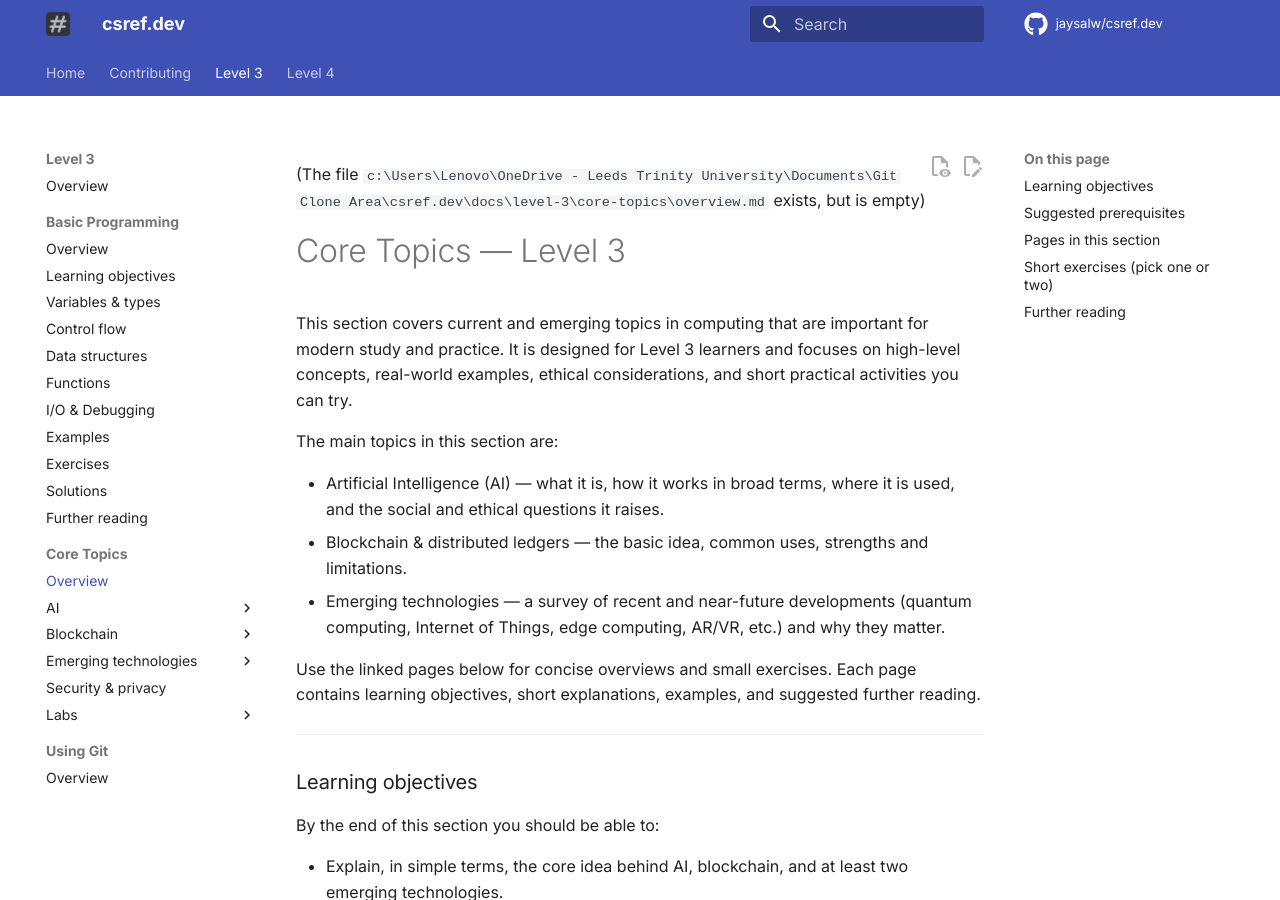
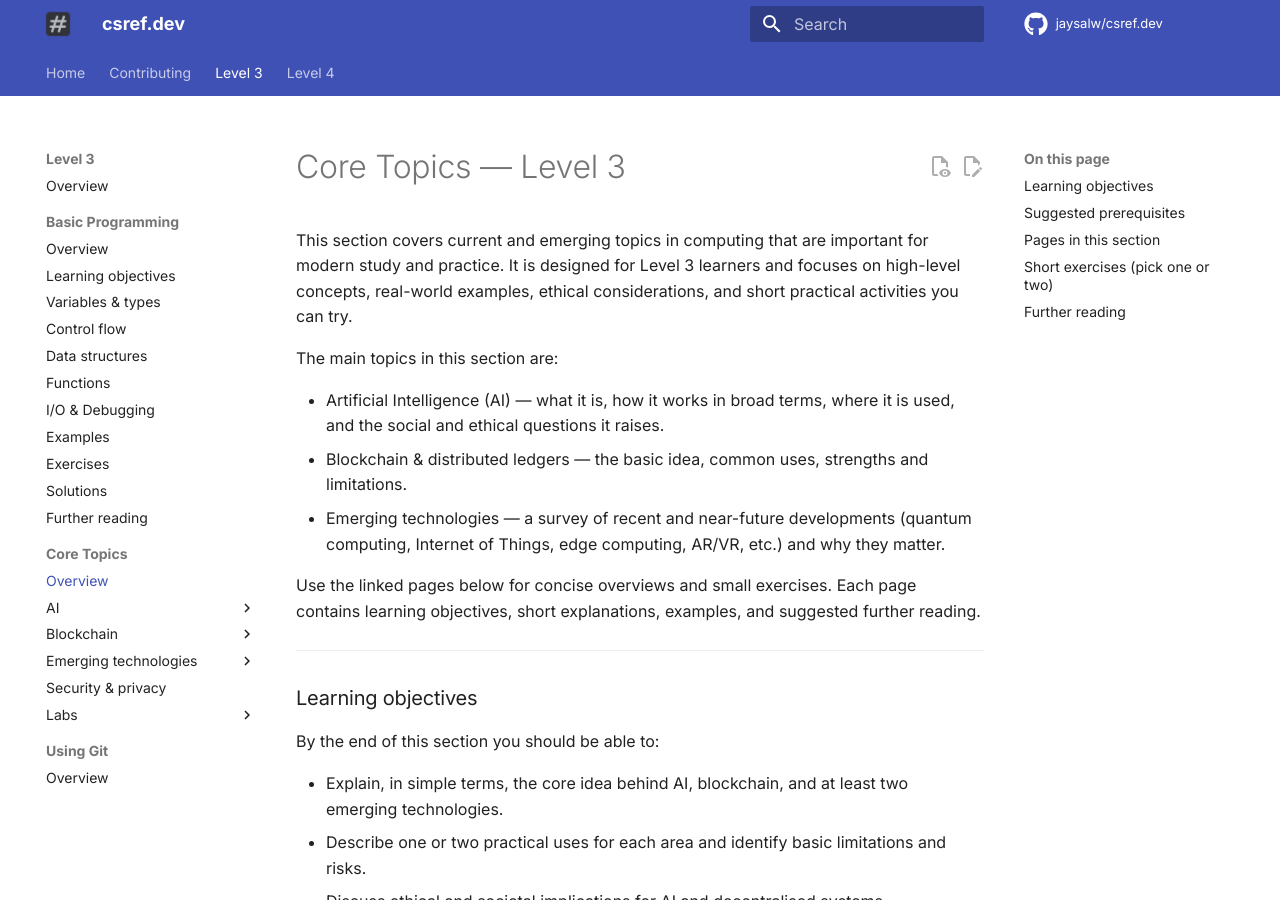
Before and after one commit to jaysalw/csref.dev, an MkDocs documentation site: the page built from docs/level-3/core-topics/overview.md, in a window 1280 px wide and 900 px high. Built offline with MkDocs 1.6.1 and Material for MkDocs 9.7.7, drawn with Linux system fonts in a browser that asks for light colours; comment, search, counter and statistics services are not loaded.

Commit message:
Update docs/level-3/core-topics/overview.md
Co-authored-by: Copilot <175728472+Copilot@users.noreply.github.com>
Signed-off-by: Stephen Clark <107310662+Headboy5@users.noreply.github.com>

```diff
--- a/docs/level-3/core-topics/overview.md
+++ b/docs/level-3/core-topics/overview.md
@@ -1,4 +1,3 @@
-(The file `c:\Users\Lenovo\OneDrive - Leeds Trinity University\Documents\Git Clone Area\csref.dev\docs\level-3\core-topics\overview.md` exists, but is empty)
 # Core Topics — Level 3
 
 This section covers current and emerging topics in computing that are important for modern study and practice. It is designed for Level 3 learners and focuses on high-level concepts, real-world examples, ethical considerations, and short practical activities you can try.
```
